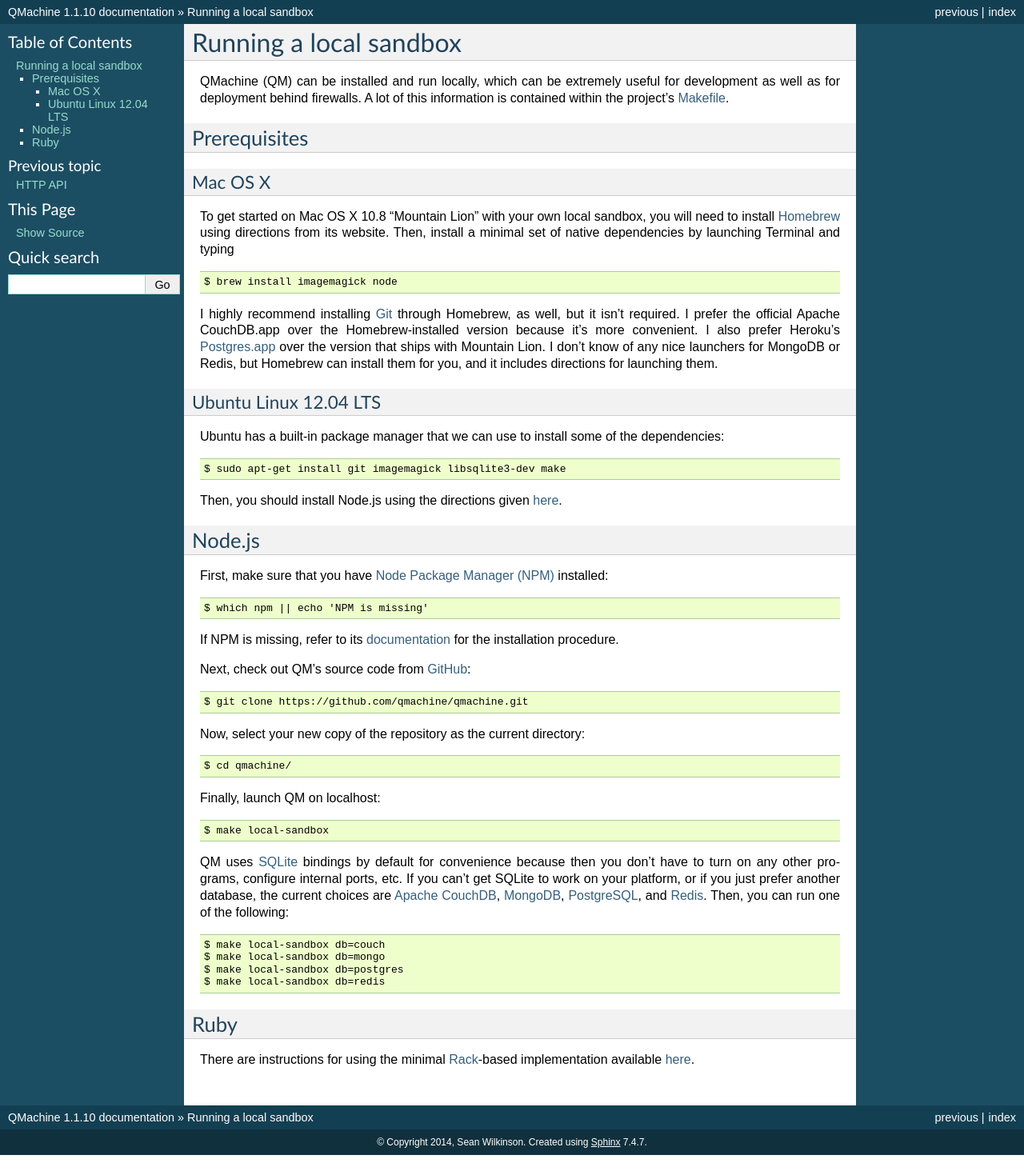
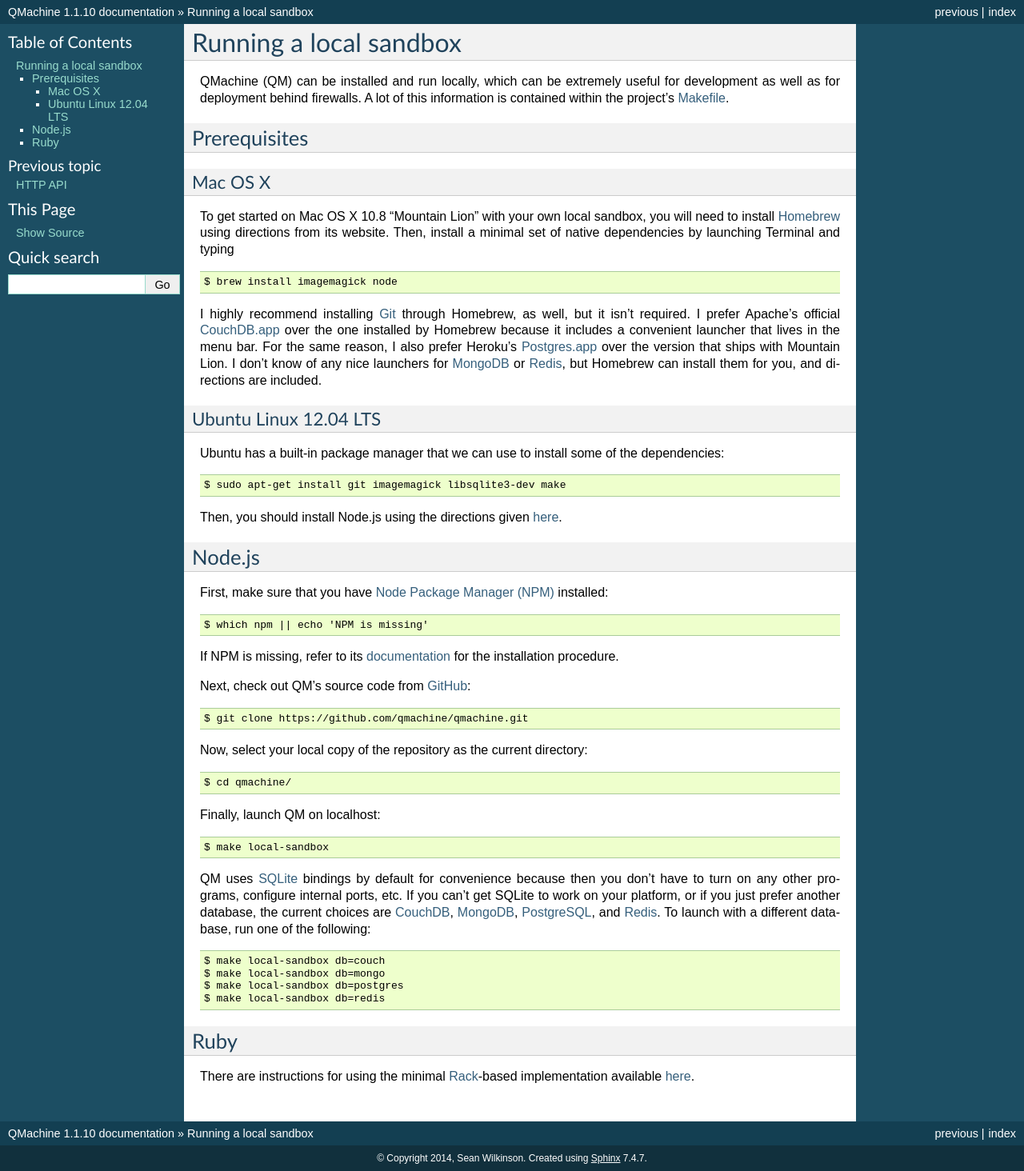
Before and after one commit to qmachine/qmachine, a Sphinx documentation site: the page built from docs/sandbox.rst, in a window 1280 px wide. Shown: the whole page at 80% size. Built offline with Sphinx 7.4.7, drawn with Linux system fonts in a browser that asks for light colours.

Commit message:
More markup improvements

```diff
--- a/docs/index.rst
+++ b/docs/index.rst
@@ -22,5 +22,4 @@ Indices and tables
 ==================
 
 * :ref:`genindex`
-.. * :ref:`modindex`
 * :ref:`search`
--- a/docs/sandbox.rst
+++ b/docs/sandbox.rst
@@ -3,8 +3,7 @@ Running a local sandbox
 
 QMachine (QM) can be installed and run locally, which can be extremely
 useful for development as well as for deployment behind firewalls. A lot
-of this information is contained within the project's
-`Makefile <https://raw.githubusercontent.com/qmachine/qmachine/master/Makefile>`__.
+of this information is contained within the project's Makefile_.
 
 Prerequisites
 -------------
@@ -12,23 +11,19 @@ Prerequisites
 Mac OS X
 ~~~~~~~~
 
-To get started on Mac OS X 10.8 "Mountain Lion" with your own local
-sandbox, you will need to install
-`Homebrew <http://mxcl.github.io/homebrew/>`__ using directions from its
-website. Then, install a minimal set of native dependencies by launching
-Terminal and typing
+To get started on Mac OS X 10.8 "Mountain Lion" with your own local sandbox,
+you will need to install Homebrew_ using directions from its website. Then,
+install a minimal set of native dependencies by launching Terminal and typing
 ::
 
     $ brew install imagemagick node
 
-I highly recommend installing `Git <http://git-scm.com/>`__ through
-Homebrew, as well, but it isn't required. I prefer the official Apache
-CouchDB.app over the Homebrew-installed version because it's more
-convenient. I also prefer Heroku's
-`Postgres.app <http://postgresapp.com/>`__ over the version that ships
-with Mountain Lion. I don't know of any nice launchers for MongoDB or
-Redis, but Homebrew can install them for you, and it includes directions
-for launching them.
+I highly recommend installing Git_ through Homebrew, as well, but it isn't
+required. I prefer Apache's official CouchDB.app_ over the one installed by
+Homebrew because it includes a convenient launcher that lives in the menu bar.
+For the same reason, I also prefer Heroku's Postgres.app_ over the version that
+ships with Mountain Lion. I don't know of any nice launchers for MongoDB_ or
+Redis_, but Homebrew can install them for you, and directions are included.
 
 Ubuntu Linux 12.04 LTS
 ~~~~~~~~~~~~~~~~~~~~~~
@@ -46,22 +41,19 @@ Node.js
 -------
 
 First, make sure that you have `Node Package Manager
-(NPM) <https://npmjs.org>`__ installed:
+(NPM) <https://www.npmjs.org/>`__ installed:
 ::
 
     $ which npm || echo 'NPM is missing'
 
-If NPM is missing, refer to its
-`documentation <https://www.npmjs.org/doc/README.html>`__ for the installation
-procedure.
+If NPM is missing, refer to its documentation_ for the installation procedure.
 
-Next, check out QM's source code from
-`GitHub <https://github.com/qmachine/qmachine>`__:
+Next, check out QM's source code from GitHub_:
 ::
 
     $ git clone https://github.com/qmachine/qmachine.git
 
-Now, select your new copy of the repository as the current directory:
+Now, select your local copy of the repository as the current directory:
 ::
 
     $ cd qmachine/
@@ -71,14 +63,11 @@ Finally, launch QM on localhost:
 
     $ make local-sandbox
 
-QM uses `SQLite <https://www.sqlite.org/>`__ bindings by default for
-convenience because then you don't have to turn on any other programs,
-configure internal ports, etc. If you can't get SQLite to work on your
-platform, or if you just prefer another database, the current choices
-are `Apache CouchDB <https://couchdb.apache.org/>`__,
-`MongoDB <http://www.mongodb.org/>`__,
-`PostgreSQL <http://www.postgresql.org/>`__, and
-`Redis <http://redis.io/>`__. Then, you can run one of the following:
+QM uses SQLite_ bindings by default for convenience because then you don't have
+to turn on any other programs, configure internal ports, etc. If you can't get
+SQLite to work on your platform, or if you just prefer another database, the
+current choices are CouchDB_, MongoDB_, PostgreSQL_, and Redis_. To launch with
+a different database, run one of the following:
 ::
 
     $ make local-sandbox db=couch
```
Also changed, not shown: other parts of docs/sandbox.rst (+18 -3 lines).
